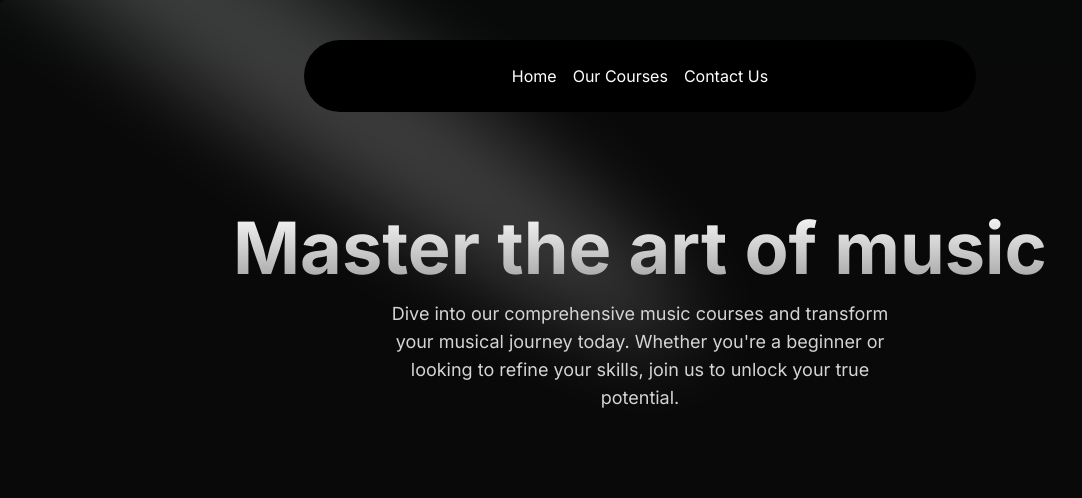
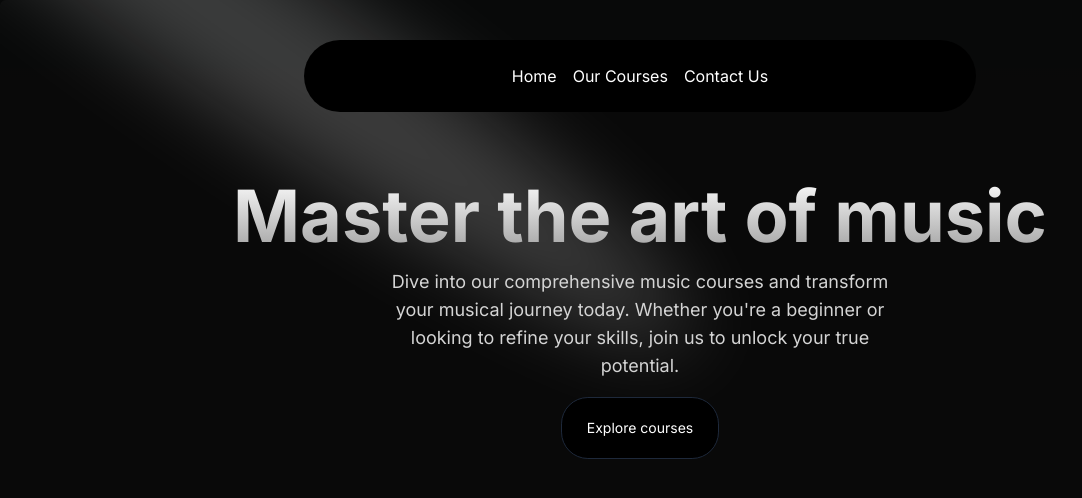
Before and after one commit to Sana348/Empire-Facade, a Next.js app: page / in a window 1280 px wide. Shown: the top 498 px of the page, without its empty margins (0-1082 px from the left). Built offline with nearby package versions, Linux system fonts and the light colour scheme.

Commit message:
First error

```diff
--- a/src/components/HeroSection.jsx
+++ b/src/components/HeroSection.jsx
@@ -1,5 +1,6 @@
 import Link from "next/link"
 import { Spotlight } from "./ui/Spotlight"
+import { Button } from "./ui/moving-border";
 
 function HeroSection() {
   return (
@@ -16,17 +17,15 @@ function HeroSection() {
             >Master the art of music</h1>
             <p
             className="mt-4 font-normal text-base md:text-lg text-neutral-300 max-w-lg mx-auto"
-            >Dive into our comprehensive music courses and transform your musical journey today. Whether you're a beginner or looking to refine your skills, join us to unlock your true potential.
-
-            </p>
+            >Dive into our comprehensive music courses and transform your musical journey today. Whether you're a beginner or looking to refine your skills, join us to unlock your true potential.</p>
             <div className="mt-4">
                 <Link href={"/courses"}>
-                    {/* <Button
+                    <Button
                     borderRadius="1.75rem"
                     className="bg-white dark:bg-black text-black dark:text-white border-neutral-200 dark:border-slate-800"
                     >
                     Explore courses
-                    </Button> */}
+                    </Button>
                 </Link>
             </div>
         </div>
--- a/src/components/ui/moving-border.tsx
+++ b/src/components/ui/moving-border.tsx
@@ -1,16 +1,63 @@
 "use client";
 import React from "react";
-import { Button } from "../ui/moving-border";
 
-export function MovingBorderDemo() {
-  return (
-    <div>
-      <Button
-        borderRadius="1.75rem"
-        className="bg-white dark:bg-slate-900 text-black dark:text-white border-neutral-200 dark:border-slate-800"
+import { cn } from "@/utils/cn";
+
+export function Button({
+    borderRadius = "1.75rem",
+    children,
+    as: Component = "button",
+    containerClassName,
+    borderClassName,
+    duration,
+    className,
+    ...otherProps
+  }: {
+    borderRadius?: string;
+    children: React.ReactNode;
+    as?: any;
+    containerClassName?: string;
+    borderClassName?: string;
+    duration?: number;
+    className?: string;
+    [key: string]: any;
+  }) {
+    return (
+      <Component
+        className={cn(
+          "bg-transparent relative text-xl  h-16 w-40 p-[1px] overflow-hidden ",
+          containerClassName
+        )}
+        style={{
+          borderRadius: borderRadius,
+        }}
+        {...otherProps}
       >
-        Borders are cool
-      </Button>
-    </div>
-  );
-}
+        <div
+          className="absolute inset-0"
+          style={{ borderRadius: `calc(${borderRadius} * 0.96)` }}
+        >
+          {/* <MovingBorder duration={duration} rx="30%" ry="30%">
+            <div
+              className={cn(
+                "h-20 w-20 opacity-[0.8] bg-[radial-gradient(var(--sky-500)_40%,transparent_60%)]",
+                borderClassName
+              )}
+            />
+          </MovingBorder> */}
+        </div>
+
+        <div
+          className={cn(
+            "relative bg-slate-900/[0.8] border border-slate-800 backdrop-blur-xl text-white flex items-center justify-center w-full h-full text-sm antialiased",
+            className
+          )}
+          style={{
+            borderRadius: `calc(${borderRadius} * 0.96)`,
+          }}
+        >
+          {children}
+        </div>
+      </Component>
+    );
+  }
--- a/tailwind.config.ts
+++ b/tailwind.config.ts
@@ -1,4 +1,22 @@
 import type { Config } from "tailwindcss";
+
+// const svgToDataUri = require("mini-svg-data-uri");
+const colors = require("tailwindcss/colors");
+const {
+  default: flattenColorPalette,
+} = require("tailwindcss/lib/util/flattenColorPalette");
+
+// Plugin to add each Tailwind color as a global CSS variable
+function addVariablesForColors({ addBase, theme }: any) {
+  const allColors = flattenColorPalette(theme('colors'));
+  const newVars = Object.fromEntries(
+    Object.entries(allColors).map(([key, value]) => [`--${key}`, value])
+  );
+
+  addBase({
+    ':root': newVars,
+  });
+}
 
 const config: Config = {
   content: [
@@ -31,6 +49,6 @@ const config: Config = {
       },
     },
   },
-  plugins: [],
+  plugins: [addVariablesForColors],
 };
 export default config;
```
